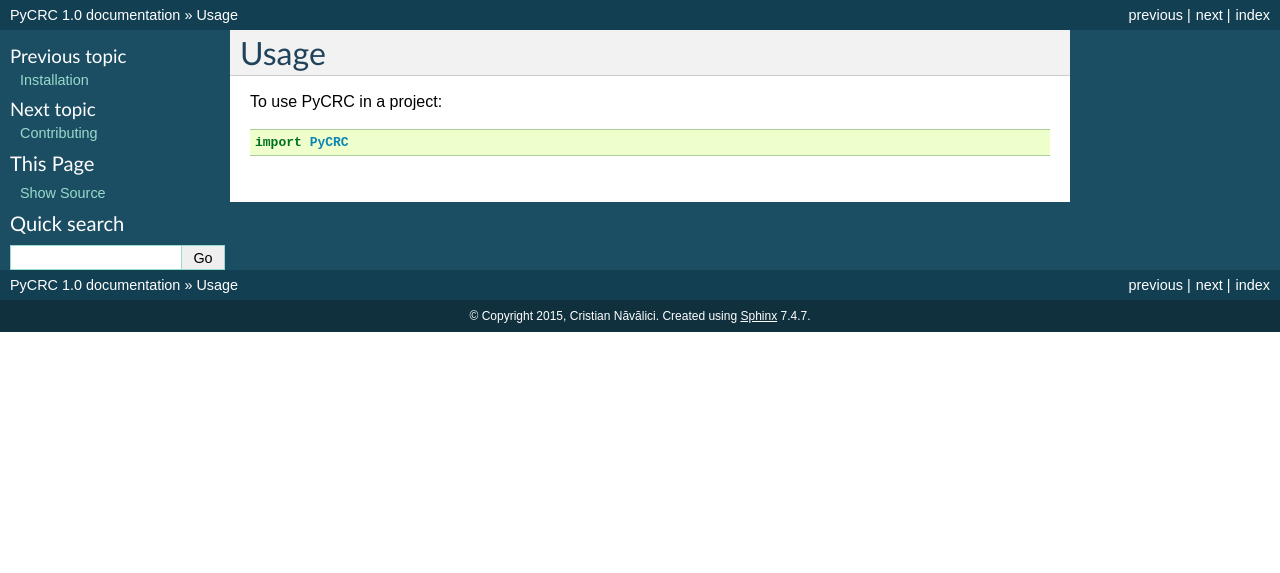
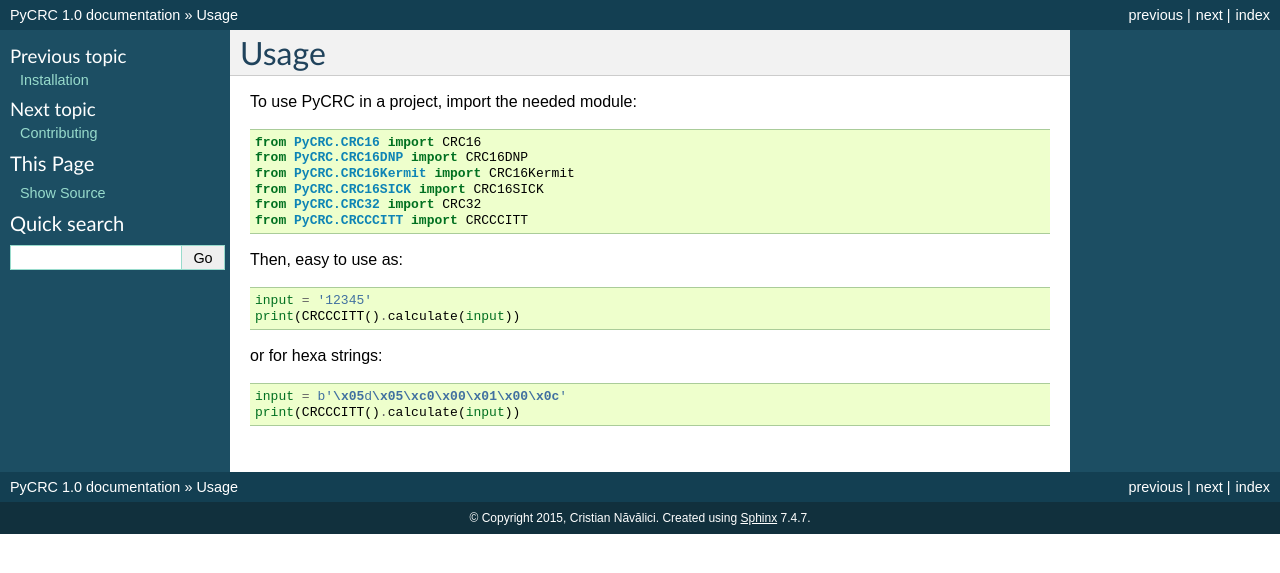
Before and after one commit to alexbutirskiy/PyCRC, a Sphinx documentation site: the page built from docs/usage.rst, in a window 1280 px wide. Shown: the top 573 px of the page. Built offline with Sphinx 7.4.7, drawn with Linux system fonts in a browser that asks for light colours.

```diff
--- a/README.rst
+++ b/README.rst
@@ -26,3 +26,4 @@ Features
 * Different modules supported (CRC16, CRC32, CCITT, CRC16DNP, CRC16Kermit, CRC16SICK)
 * Supports strings and hexadecimal as input
 * Demo file provided
+* 100% coverage by unittests
--- a/docs/usage.rst
+++ b/docs/usage.rst
@@ -2,6 +2,21 @@
 Usage
 ========
 
-To use PyCRC in a project::
+To use PyCRC in a project, import the needed module::
 
-    import PyCRC
+    from PyCRC.CRC16 import CRC16
+    from PyCRC.CRC16DNP import CRC16DNP
+    from PyCRC.CRC16Kermit import CRC16Kermit
+    from PyCRC.CRC16SICK import CRC16SICK
+    from PyCRC.CRC32 import CRC32
+    from PyCRC.CRCCCITT import CRCCCITT
+
+Then, easy to use as::
+
+    input = '12345'
+    print(CRCCCITT().calculate(input))
+
+or for hexa strings::
+
+    input = b'\x05d\x05\xc0\x00\x01\x00\x0c'
+    print(CRCCCITT().calculate(input))
--- a/setup.py
+++ b/setup.py
@@ -24,8 +24,8 @@ test_requirements = [
 
 setup(
     name='PyCRC',
-    version='1.2',
-    description="Python CRC Calculations modules",
+    version='1.21',
+    description="Python CRC Calculations Modules",
     long_description=readme + '\n\n' + history,
     author="Cristian Năvălici",
     author_email='cristian.navalici@runbox.com',
@@ -39,7 +39,7 @@ setup(
     install_requires=requirements,
     license="GPLv3",
     zip_safe=False,
-    keywords='PyCRC, CRC',
+    keywords='PyCRC, CRC, CRC16, CRC16DNP, CRC16Kermit, CRC32',
     classifiers=[
         'Development Status :: 5 - Production/Stable',
         'Intended Audience :: Developers',
```
